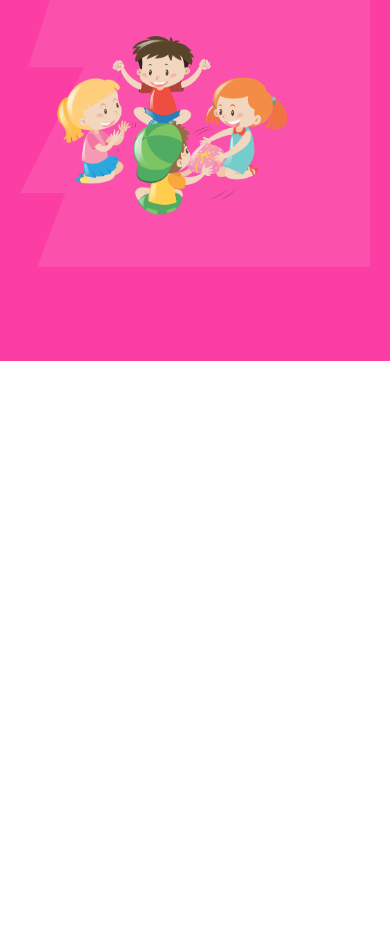
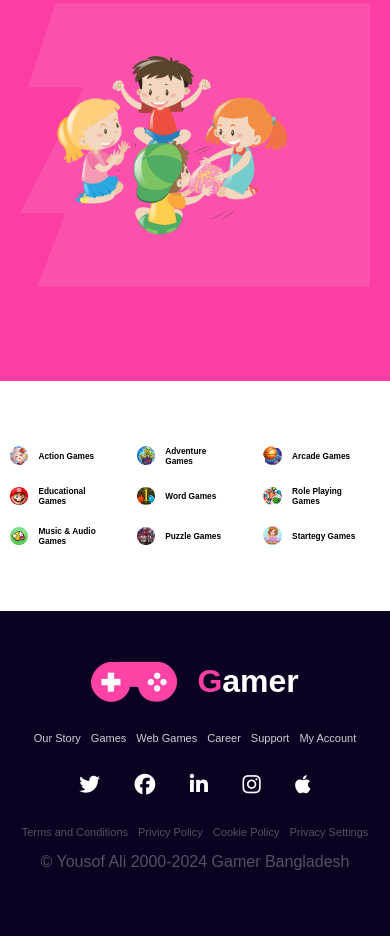
Before and after one commit to yousof-ali/B83A2-Gamer, a plain HTML site: page index.html in a window 390 px wide. Shown: the part 6079-7015 px from the top of the page. Before the commit the page ends 6440 px from the top, so only its background shows below. Drawn offline with Linux system fonts and the light colour scheme.

Commit message:
footer end

```diff
--- a/index.html
+++ b/index.html
@@ -172,6 +172,79 @@
                 </div>
             </div>
         </section>
+        <!-- games logo section  -->
+        <section class="game-logo">
+            <div class="game-logo-container">
+                <div class="single-logo-item">
+                    <img src="images/Rectangle 11.png" alt="">
+                    <h5>Action Games</h5>
+                </div>
+                <div class="single-logo-item">
+                    <img src="images/Rectangle 12.png" alt="">
+                    <h5>Adventure Games</h5>
+                </div>
+                <div class="single-logo-item">
+                    <img src="images/Rectangle 13.png" alt="">
+                    <h5>Arcade Games</h5>
+                </div>
+                <div class="single-logo-item">
+                    <img src="images/Rectangle 14.png" alt="">
+                    <h5>Educational Games</h5>
+                </div>
+                <div class="single-logo-item">
+                    <img src="images/Rectangle 15.png" alt="">
+                    <h5>Word Games</h5>
+                </div>
+                <div class="single-logo-item">
+                    <img src="images/Rectangle 16.png" alt="">
+                    <h5>Role Playing  Games</h5>
+                </div>
+                <div class="single-logo-item">
+                    <img src="images/Rectangle 17.png" alt="">
+                    <h5>Music & Audio Games</h5>
+                </div>
+                <div class="single-logo-item">
+                    <img src="images/Rectangle 18.png" alt="">
+                    <h5>Puzzle Games</h5>
+                </div>
+                <div class="single-logo-item">
+                    <img src="images/Rectangle 19.png" alt="">
+                    <h5>Startegy Games</h5>
+                </div>
+
+            </div>
+        </section>
     </main>
+    <!-- footer part -->
+    <footer>
+        <div class="footer-parent">
+            <div class="footer-logo">
+                <img src="images/Frame.png" alt="">
+                <h3> <span>G</span>amer</h3>
+            </div>
+            <div class="footer-a">
+                <a href="">Our Story</a>
+                <a href="">Games</a>
+                <a href="">Web Games</a>
+                <a href="">Career</a>
+                <a href="">Support</a>
+                <a href="">My Account</a>
+            </div>
+            <div class="footer-i">
+                <i class="fa-brands fa-twitter"></i>
+                <i class="fab fa-facebook"></i>
+                <i class="fab fa-linkedin-in"></i>
+                <i class="fab fa-instagram"></i>
+                <i class="fab fa-apple"></i>
+            </div>
+            <div class="footer-p">
+                <p>Terms and Conditions</p>
+                <p>Privicy Policy</p>
+                <p>Cookie Policy</p>
+                <p>Privacy Settings</p>
+            </div>
+            <p class="copytag"> &copy; Yousof Ali 2000-2024 Gamer Bangladesh</p>
+        </div>
+    </footer>
 </body>
 </html>
--- a/style.css
+++ b/style.css
@@ -311,6 +311,86 @@ nav ul a{
 .careers-text{
     width: 80%;
 }
+/* logo section  */
+.game-logo-container{
+    display: flex;
+    justify-content: center;
+    align-items: center;
+    max-width: 70%;
+    margin: auto;
+    flex-flow: wrap;
+    padding: 60px 0px;
+    gap: 10px;
+}
+
+.single-logo-item{
+    display: flex;
+    align-items: center;
+    margin: 12px;
+    padding: 5px;
+    gap: 10px;
+    border-radius: 35px;
+    transition: 0,5s;
+}
+.single-logo-item:hover{
+    border: 2px solid #FB3DA4;
+    color: #FB3DA4;
+
+}
+/* footer start  */
+footer{
+    padding: 50px 0px;
+    background-color: #0B0222;
+}
+.footer-parent{
+    max-width: 70%;
+   margin: auto;
+   text-align: center;
+}
+.footer-logo{
+    display: flex;
+    gap: 1.2rem;
+    align-items: center;
+    justify-content: center;
+}
+.footer-logo h3{
+    font-size: 2rem;
+    color: white;
+}
+.footer-logo span{
+    color: #FB3DA4;
+}
+.footer-a{
+    display: flex;
+    align-items: center;
+    justify-content: center;
+    margin: 30px 0px;
+}
+.footer-a a{
+    text-decoration: none;
+    color: rgba(255, 255, 255, 0.801);
+    margin: 0px 15px;
+}
+.footer-i{
+    margin-bottom: 30px;
+}
+.footer-i i{
+    font-size: 1.5rem;
+    color: white;
+    margin: 0px 15px;
+}
+.footer-p{
+    display: flex;
+    justify-content: center;
+    color: rgba(255, 255, 255, 0.306);
+}
+.footer-p p{
+    margin: 0px 20px;
+}
+.copytag{
+    margin: 15px 0px;
+    color: rgba(255, 255, 255, 0.306);
+}
 
 @media only screen and (max-width:676px){
     nav{
@@ -389,9 +469,6 @@ nav ul a{
         top: 60%;
         left: -20%;
     }
-    .play-inner-image{
-        width: 60%;
-    }
     .play-instantly-text{
         text-align: center;
     }
@@ -406,18 +483,15 @@ nav ul a{
     .play-games-images{
         margin-right: 85px;
     }
-    .play-games-inner{
-        width: 60%;
-    }
     .play-games-text{
         text-align: center;
     }
     .play-games-inner{
-        top: 50%;
+        top: 40%;
         right: -20%;
     }
     .careers-section{
-        margin-top: 80px;
+        margin-top: 100px;
         padding: 90px 20px;
     }
     .careers-section-parent{
@@ -425,9 +499,50 @@ nav ul a{
         padding-left: 0px;
         gap: 50px;
     }
-
     .careers-text{
         width: 80%;
+    }
+    .game-logo-container{
+        display: grid;
+        grid-template-columns: repeat(3, 1fr);
+        justify-content: center;
+        align-items: center;
+        max-width: 95%;
+        margin: auto;
+        padding: 60px 0px;
+    }
+    .single-logo-item{
+        display: flex;
+        align-items: center;
+        margin: 5px 0px;
+        padding: 0px;
+        gap: 10px;
+        border-radius: 35px;
+        transition: 0,5s;
+        font-size: 10px;
+        width: 80%;
+    }
+    .single-logo-item img{
+        width: 20%;
+
+    }
+    .footer-parent{
+       max-width: 100%;
+       margin: auto;
+       text-align: center;
+    }
+    .footer-a a{
+        margin: 0px 5px;
+        font-size: 11px;
+    }
+    .footer-i i{
+        font-size: 1.3rem;
+        color: white;
+        margin: 0px 15px;
+    }
+    .footer-p p{
+        margin: 0px 5px;
+        font-size: 11px;
     }
 }
 @media only screen and (min-width:677px) and (max-width:868px){
@@ -488,11 +603,8 @@ nav ul a{
 
     .play-inner-image{
         position: absolute;
-        top: 60%;
+        top: 50%;
         left: -20%;
-    }
-    .play-inner-image{
-        width: 60%;
     }
     .play-instantly-text{
         text-align: center;
@@ -500,7 +612,7 @@ nav ul a{
     .play-games{
         margin-left: 30px;
         margin-right: 30px;
-        margin-top: 200px;
+        margin-top: 90px;
     }
     .play-games-paren{
         flex-direction: column-reverse;
@@ -509,14 +621,11 @@ nav ul a{
     .play-games-images{
         margin-right: 85px;
     }
-    .play-games-inner{
-        width: 50%;
-    }
     .play-games-text{
         text-align: center;
     }
     .play-games-inner{
-        top: 60%;
+        top: 40%;
         right: -15%;
     }
     .careers-section{
@@ -531,7 +640,9 @@ nav ul a{
     .careers-text{
         width: 80%;
     }
-
+    .game-logo-container{
+        max-width: 95%;
+    }
 }
 
 @media only screen and (min-width:867px) and (max-width:1300px){
@@ -579,9 +690,6 @@ nav ul a{
         margin: 0px 40px;
         padding: 70px 0px;
     }
-    .play-inner-image{
-        width: 60%;
-    }
     .play-instantly-parent{
         gap: 150px;
     }
@@ -589,9 +697,6 @@ nav ul a{
         margin-left: 40px;
         margin-right: 40px;
         margin-top: 170px;
-    }
-    .play-games-inner{
-        width: 60%;
     }
     .play-games-paren{
         gap: 150px;
@@ -612,4 +717,8 @@ nav ul a{
         padding-bottom: 40px;
     }
 
+    .game-logo-container{
+        max-width: 90%;
+    }
+
 }
```
